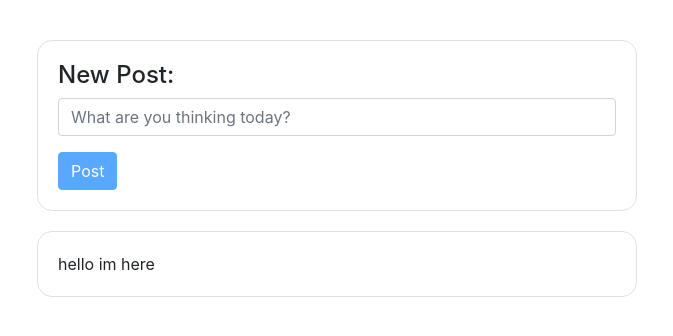
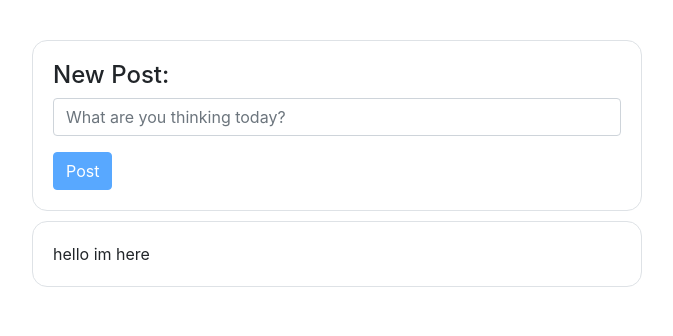
Before and after one commit to luisCermeno/network, a Django app: page / in a window 1280 px wide. Shown: the part 56-392 px from the top of the page, without its empty margins (303-976 px from the left). Run offline with Django 3.2, Linux system fonts and the light colour scheme; a user stored in the database is signed in; data comes from the database, SQL or seed files in the repository; data that the repository does not hold is empty; some libraries are stand-ins or nearby versions.

Commit message:
Flex grid changed

```diff
--- a/network/static/network/script.js
+++ b/network/static/network/script.js
@@ -35,9 +35,11 @@ function showSection(section){
 //All posts section
 function allposts_view(){
     console.log('Running allposts_view()')
-    document.querySelector('#posts-wrapper').style.display = 'flex'
+    document.querySelector('#posts-wrapper').style.display = 'block'
     document.querySelector('#following-wrapper').style.display = 'none'
     document.querySelector('#user-wrapper').style.display = 'none'
+    //Clear wrapper in case post have already been apended
+    document.querySelector('#posts-wrapper').innerHTML = document.querySelector('#col_form').outerHTML
     //Listen for new post submission
     listen_new_post()
     //Request posts rom database
@@ -105,7 +107,6 @@ function load_posts(filter){
       col_post.className = 'col col-12 border'
       col_post.dataset.postid = posts[i].id;
       col_post.innerHTML = posts[i].body;
-
       //Append post col to the posts wrapper
       document.querySelector('#posts-wrapper').append(col_post);
     }
@@ -115,12 +116,12 @@ function load_posts(filter){
 //Following section
 function following_view(){
     document.querySelector('#posts-wrapper').style.display = 'none'
-    document.querySelector('#following-wrapper').style.display = 'flex'
+    document.querySelector('#following-wrapper').style.display = 'block'
     document.querySelector('#user-wrapper').style.display = 'none'
 }
 //User section
 function user_view(){
     document.querySelector('#posts-wrapper').style.display = 'none'
     document.querySelector('#following-wrapper').style.display = 'none'
-    document.querySelector('#user-wrapper').style.display = 'flex'
+    document.querySelector('#user-wrapper').style.display = 'block'
 }
--- a/network/static/network/styles.css
+++ b/network/static/network/styles.css
@@ -11,7 +11,6 @@
     padding: 0px 0px;
 }
 .row{
-    width: 600px;
     margin: 30px 0px;
 }
 
--- a/network/templates/network/index.html
+++ b/network/templates/network/index.html
@@ -2,8 +2,11 @@
 
 {% block body %}
 <!-- New Post form -->
-<div id="posts-wrapper" class="row">
-    <div class="col col-12 border">
+<div class="row">
+    <div class="col-3"></div>
+    <!-- Posts view -->
+    <div class="col-6" id="posts-wrapper">
+        <div id="col_form"class="col col-12 border">
             <h4>New Post:</h4>
             <form id="new-post-form">
                 <div class="form-group" id="new-post-form">
@@ -13,10 +16,10 @@
             </form>
         </div>
     </div>
-<div id="following-wrapper" class="row">
-    Implement Following here
-</div>
-<div id="user-wrapper" class="row">
-    Implement User here
+    <!-- Following view -->
+    <div class="col-6" id="following-wrapper">Implement Following here</div>
+    <!-- User view -->
+    <div class="col-6" id="user-wrapper">Implement User here</div>
+    <div class="col-3"></div>
 </div>
 {% endblock %}
--- a/network/templates/network/layout.html
+++ b/network/templates/network/layout.html
@@ -41,7 +41,7 @@
             </div>
           </nav>
 
-        <div class="main container-fluid d-flex justify-content-center">
+        <div class="main container-fluid">
             {% block body %}
             {% endblock %}
         </div>
```
Lines whose indentation alone changed are shown as unchanged.
